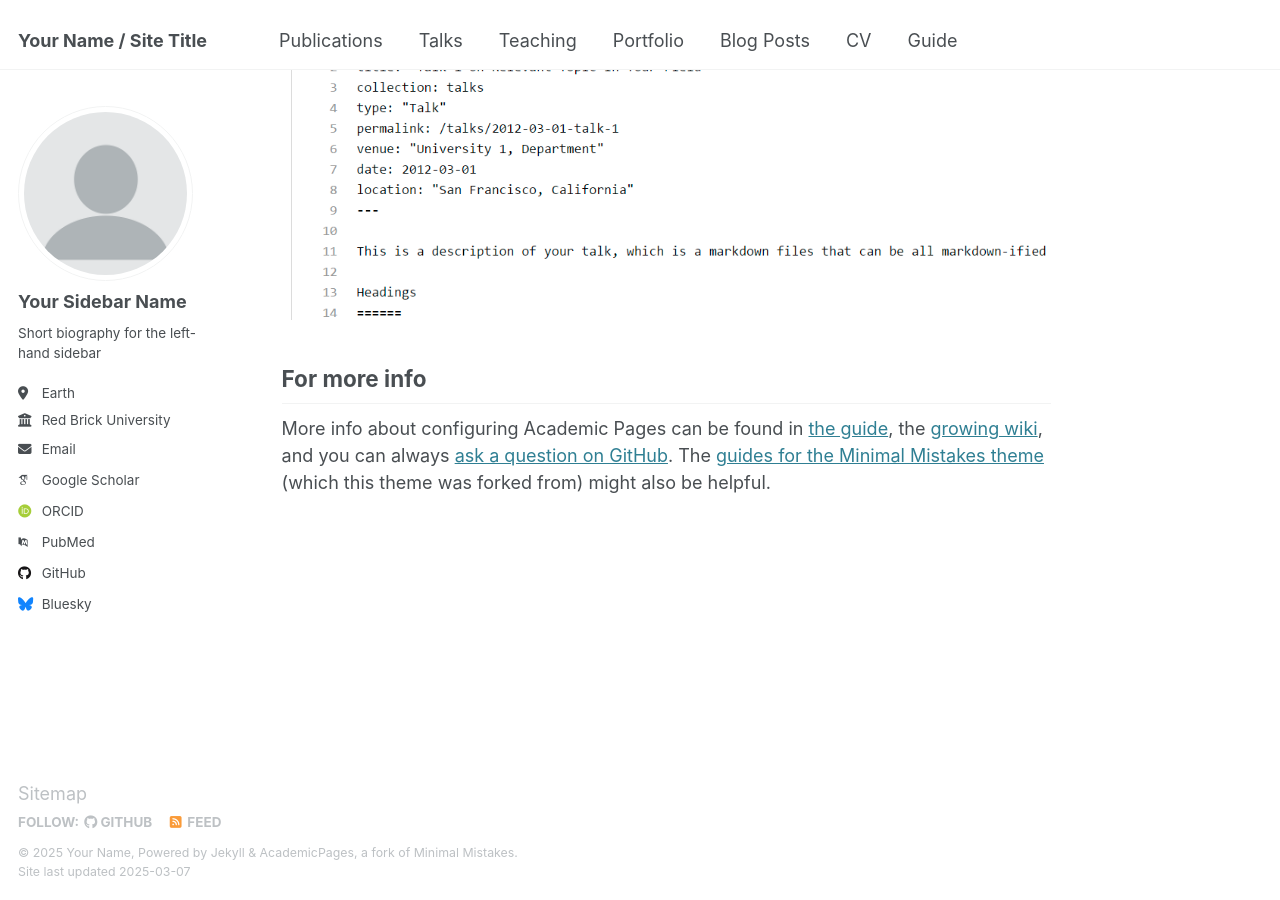
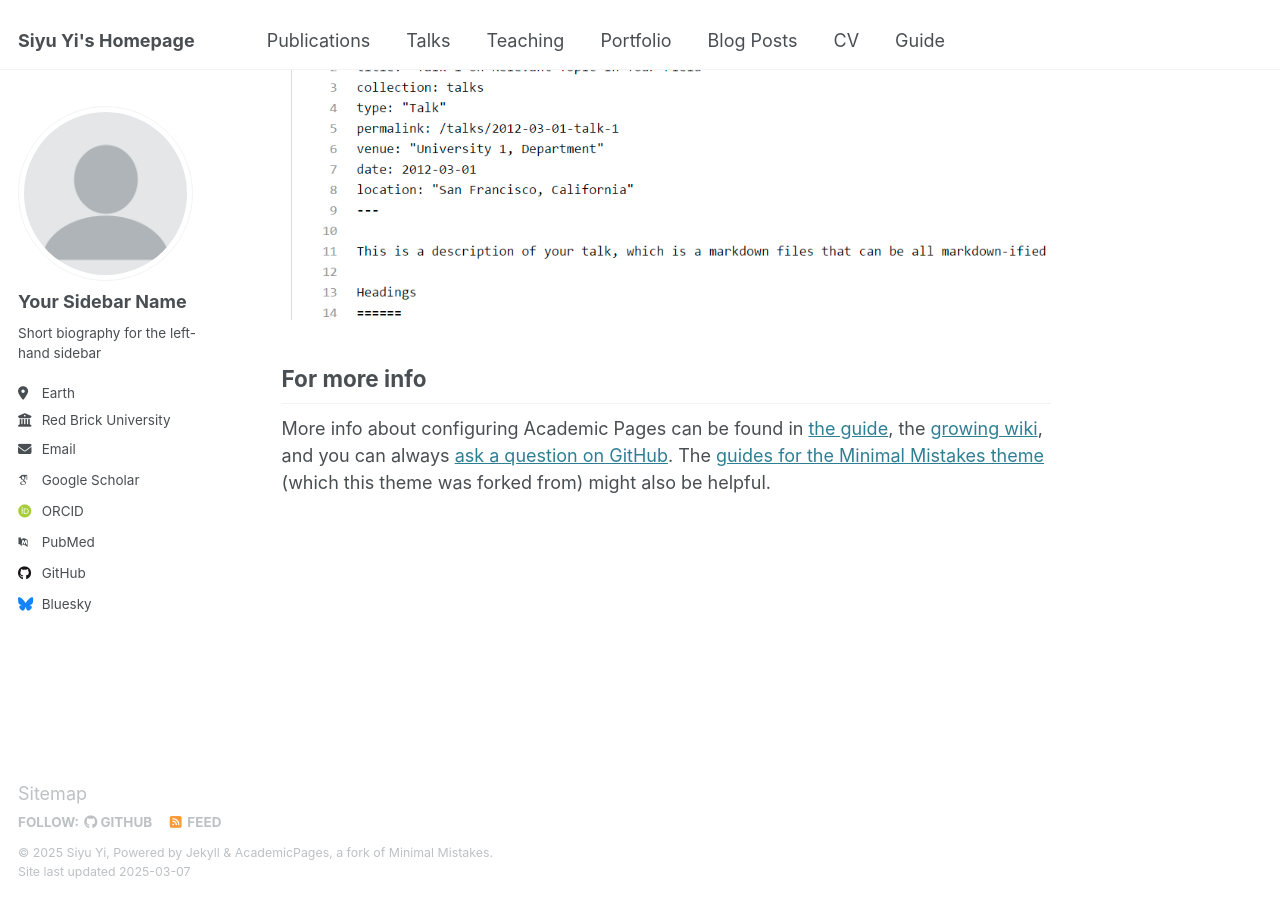
Before and after one commit to yisiyu95/yisiyu95.github.io, a Jekyll site: the page built from _pages/about.md, in a window 1280 px wide and 900 px high, scrolled down 2614 px. Built offline with Jekyll 4.4.1, drawn with Linux system fonts in a browser that asks for light colours; some web fonts are replaced.

Commit message:
Update _config.yml

```diff
--- a/_config.yml
+++ b/_config.yml
@@ -9,13 +9,13 @@
 # Basic Site Settings
 locale                   : "en-US"
 site_theme               : "default"
-title                    : "Your Name / Site Title"
+title                    : "Siyu Yi's Homepage"
 title_separator          : "-"
-name                     : &name "Your Name"
-description              : &description "personal description"
-url                      : https://academicpages.github.io # the base hostname & protocol for your site e.g. "https://[your GitHub username].github.io"
+name                     : &name "Siyu Yi"
+description              : &description "PostDoc at Sichuan University"
+url                      : https://yisiyu95.github.io/ # the base hostname & protocol for your site e.g. "https://[your GitHub username].github.io"
 baseurl                  : "" # the subpath of your site, e.g. "/blog"
-repository               : "academicpages/academicpages.github.io"
+repository               : "yisiyu95/yisiyu95.github.io"
 
 # Site Author - The following control what appear as part of the author content on the side bar.
 #               If a field is blank the icon and link will not appear, otherwise it will be shown.
```
